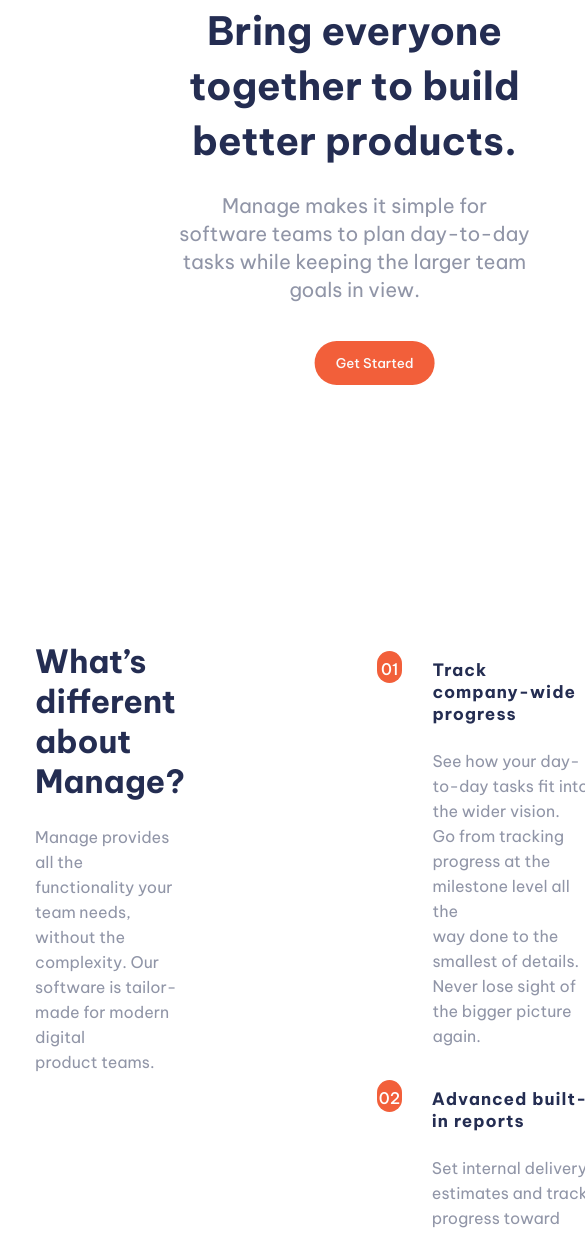
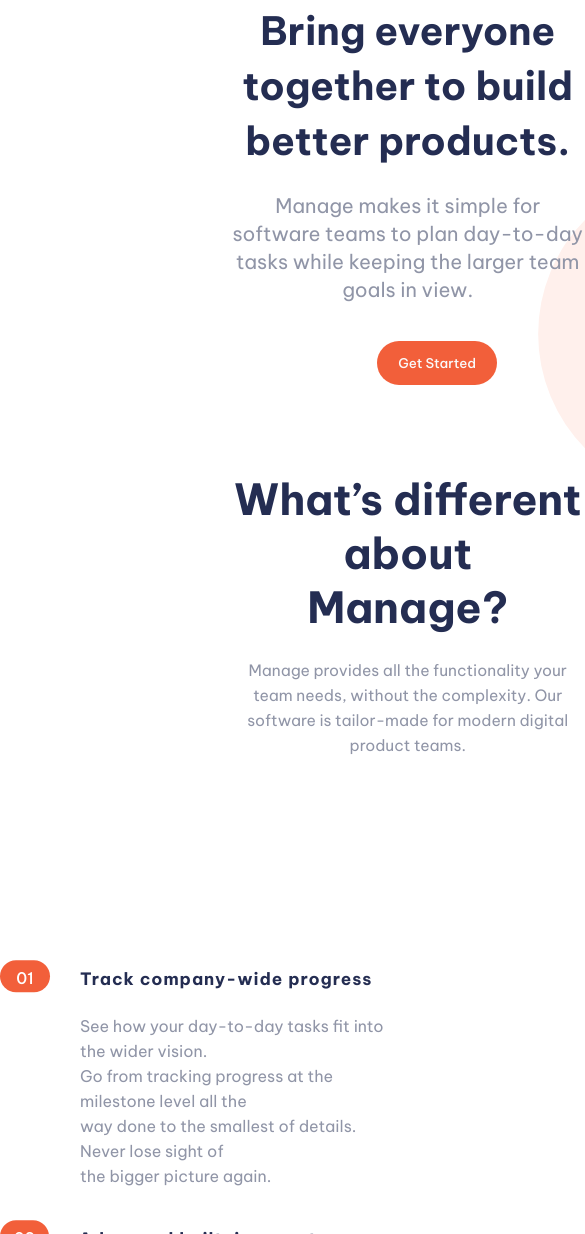
Before and after one commit to munam-coder/Managing-Landing-Page, a plain HTML site: page index.html in a window 390 px wide. Shown: the part 766-2000 px from the top of the page, 585 px wide, since content can reach past the window. Drawn offline with Linux system fonts and the light colour scheme.

Commit message:
Update style.css

```diff
--- a/style.css
+++ b/style.css
@@ -560,7 +560,7 @@ ul li {
     .backgroundimage1 {
         position: absolute;
         z-index: 1;
-        margin-right: -95vw;
+        margin-right: -120vw;
         transform: translateY(-14rem);
         height: auto;
         width: 165%;
@@ -580,7 +580,7 @@ ul li {
     .hamnavigation {
         position: relative;
         z-index: 999;
-        transform: translateX(84vw);
+        transform: translateX(102vw);
         ;
         background: none;
         border: none;
@@ -639,7 +639,7 @@ ul li {
     }
 
     .illustrationimg {
-        transform: translateX(2%);
+        transform: translateX(10%);
         height: auto;
         width: 43rem;
 
@@ -660,17 +660,19 @@ ul li {
         position: relative;
         z-index: 999;
         text-align: center;
-        transform: translateX(40%);
+        transform: translateX(55%);
 
 
     }
 
     .hook p {
+                z-index: 6;
+        position: relative;
         color: hsl(227, 12%, 61%);
         padding-top: 1.5rem;
         font-size: 20px;
         line-height: 28px;
-        transform: translateX(40%);
+        transform: translateX(55%);
         text-align: center;
     }
 
@@ -685,7 +687,7 @@ ul li {
         vertical-align: middle;
         z-index: 5;
         margin-top: 2.3rem;
-        transform: translateX(233%);
+        transform: translateX(285%);
 
     }
  .backgroundpattern2{
@@ -697,15 +699,42 @@ ul li {
     position: absolute;
         z-index: 1;
         margin-right: -95vw;
-        transform: translateY(-14rem);
+        transform: translateY(-31rem);
 
  }
 
+
  .imageillustrationmob{
-    transform: translateX(206%);
+
+    margin-left: 129vw;
         height: auto;
-        width: 18rem;
+        width: 38rem;
+ }
+
+ .difference{
+    display: flex;
+    flex-direction: column;
+    transform: translateY(-20vh);
+ }
+
+ .rightpara h1{
+    text-align: center;
+     transform: translateX(55%);
+     font-size: 11vw;
+ }
+
+ .rightpara p{
+    text-align: center;
+     transform: translateX(55%);
+     font-size: 4vw;
+ }
+
+ .leftpara{
+      /* bad mai karenge  */
+
  }
 
 
+
+
 }
```
